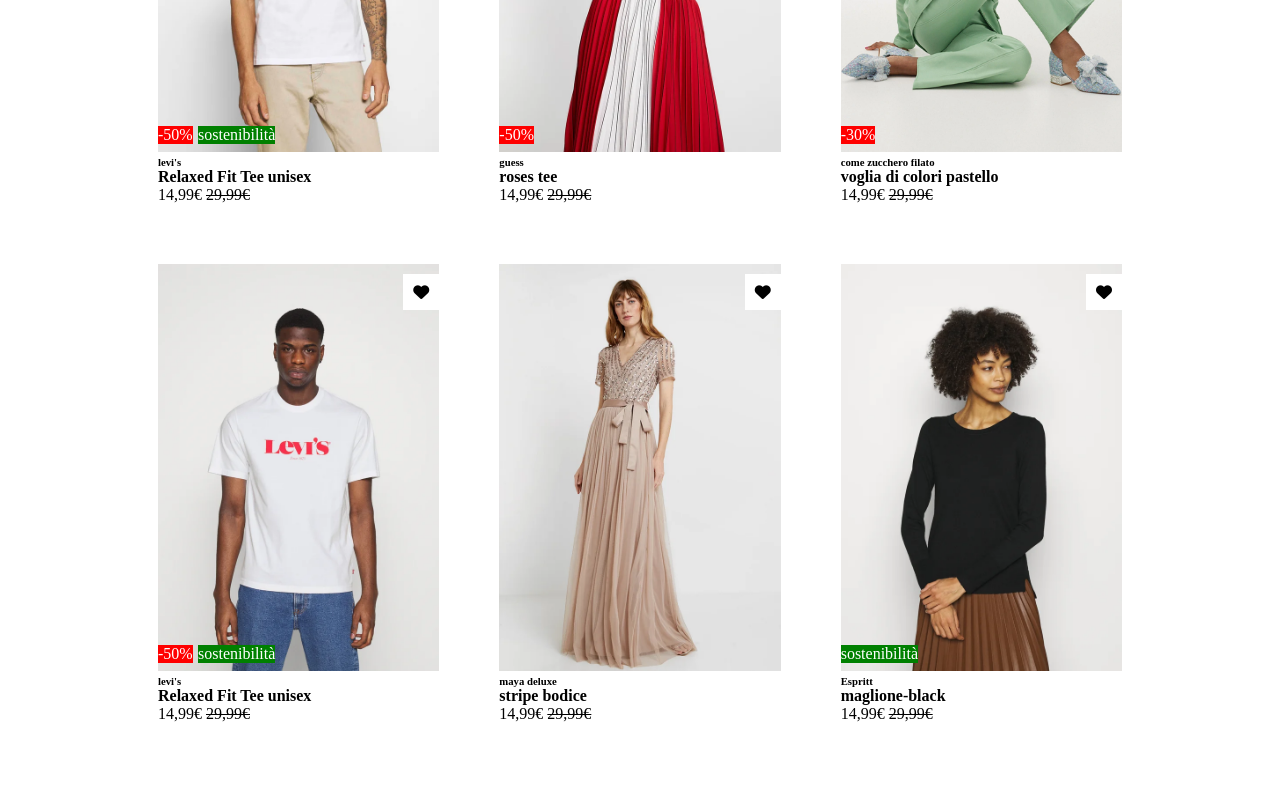
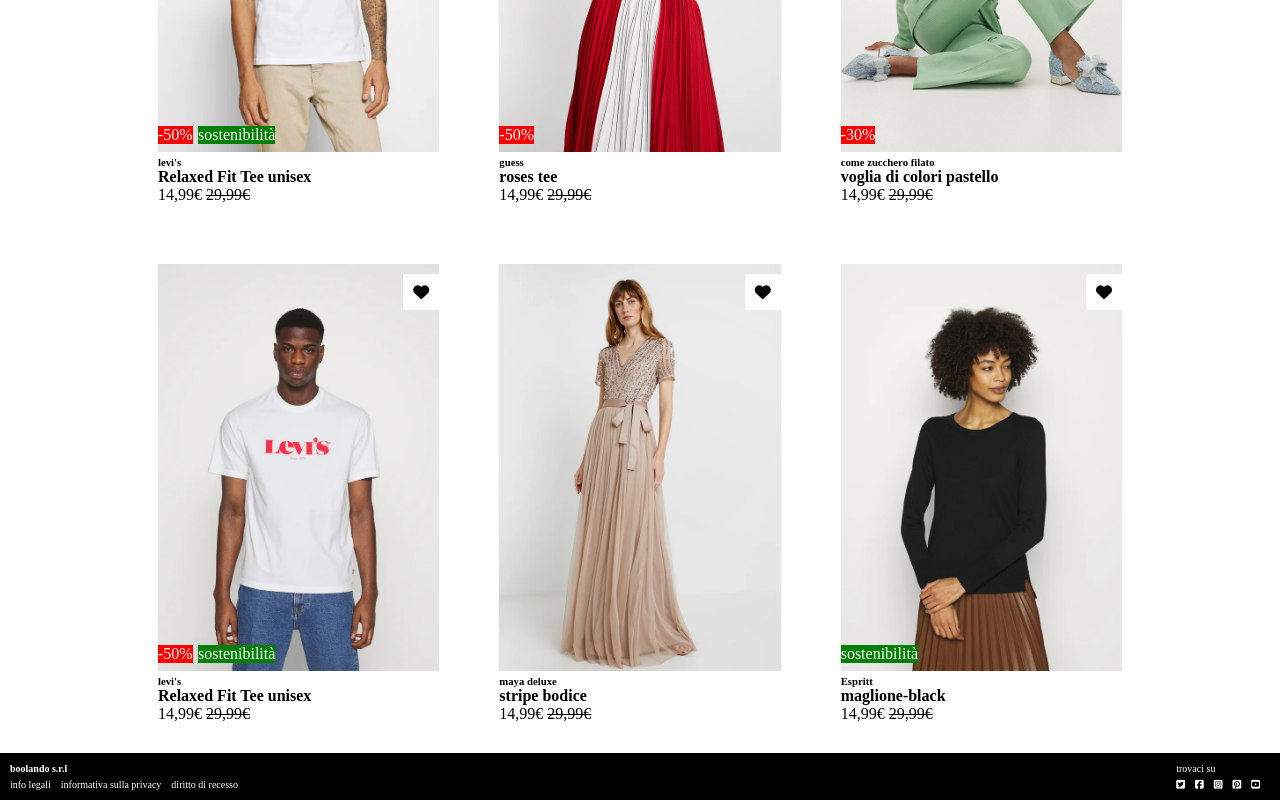
Before and after one commit to FrancescoCellitti/html-css-boolando, a plain HTML site: page index.html in a window 1280 px wide. Shown: the part 334-1134 px from the top of the page. Before the commit the page ends 1087 px from the top, so only its background shows below. Drawn offline with Linux system fonts and the light colour scheme.

Commit message:
footer end

```diff
--- a/index.html
+++ b/index.html
@@ -62,7 +62,7 @@
             <div class="rel">
                 <i class="fa-solid fa-heart"></i>
                 <img class="visibili" src="img/3.webp" alt="">
-                <img class="nascoste"  src="img/3b.webp" alt="">
+                <img class="nascoste" src="img/3b.webp" alt="">
                 <p><span class="red">-30% </span></p>
                 <h6>come zucchero filato</h6>
                 <h4>voglia di colori pastello</h4>
@@ -75,8 +75,8 @@
             <div class="rel">
                 <i class="fa-solid fa-heart"></i>
 
-                <img  class="visibili" src="img/4.webp" alt="">
-                <img class="nascoste"  src="img/4b.webp" alt="">
+                <img class="visibili" src="img/4.webp" alt="">
+                <img class="nascoste" src="img/4b.webp" alt="">
                 <p><span class="red">-50% </span><span class="green">sostenibilità</span></p>
                 <h6>levi's</h6>
                 <h4>Relaxed Fit Tee unisex</h4>
@@ -89,7 +89,7 @@
                 <i class="fa-solid fa-heart"></i>
 
                 <img class="visibili" src="img/5.webp" alt="">
-                <img class="nascoste"  src="img/5b.webp" alt="">
+                <img class="nascoste" src="img/5b.webp" alt="">
                 <h6>maya deluxe</h6>
                 <h4>stripe bodice</h4>
                 <p>14,99€ <s>29,99€</s></p>
@@ -100,8 +100,8 @@
             <div class="rel">
                 <i class="fa-solid fa-heart"></i>
 
-                <img class="visibili"  src="img/6.webp" alt="">
-                <img class="nascoste"  src="img/6b.webp" alt="">
+                <img class="visibili" src="img/6.webp" alt="">
+                <img class="nascoste" src="img/6b.webp" alt="">
                 <span>sostenibilità</span>
                 <h6>Espritt</h6>
                 <h4>maglione-black</h4>
@@ -110,7 +110,35 @@
 
         </div>
     </div>
-    <footer></footer>
+    <footer>
+        <div>
+            <h4>boolando s.r.l</h4>
+            <ul>
+                <li>info legali</li>
+                <li>
+                    informativa sulla privacy
+                </li>
+                <li>diritto di recesso</li>
+            </ul>
+        </div>
+        <div class="destra">
+            <p>trovaci su</p>
+            <ul>
+                <li><i class="fa-brands fa-square-twitter white-color"></i>
+
+
+                <li><i class="fa-brands fa-square-facebook white-color"></i></li>
+                <li>
+                    <i class="fa-brands fa-square-instagram white-color"></i>
+                </li>
+                <li><i class="fa-brands fa-square-pinterest white-color"></i></li>
+                <li>
+                    <i class="fa-brands fa-square-youtube white-color"></i>
+                </li>
+                </li>
+            </ul>
+        </div>
+    </footer>
 
 </body>
 
--- a/style.css
+++ b/style.css
@@ -130,6 +130,21 @@ header {
         color: red;
     }
 
-
-
 }
+footer{
+    background-color: black;
+    color:white;
+    font-size: 10px;
+    padding: 10px;
+    display: flex;
+    justify-content: space-between;
+    ul{
+        display: flex;
+        flex-direction: row;
+        list-style: none;
+    }
+    li{
+        margin:5px 10px 0 0;
+        font-size: 10px;
+    }
+}
```
